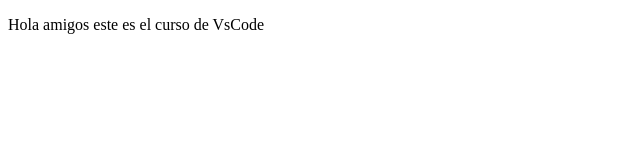
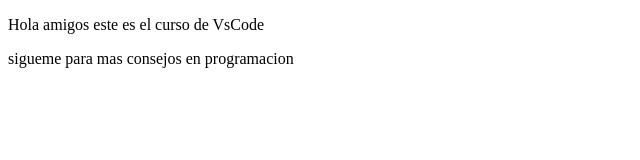
Before and after one commit to aster724/proyect1, a plain HTML site: page index.html in a window 1280 px wide. Shown: the whole page, without its empty margins (0-640 px from the left). Drawn offline with Linux system fonts and the light colour scheme.

Commit message:
cambios repo 1

```diff
--- a/index.html
+++ b/index.html
@@ -10,5 +10,6 @@
     <p>
         Hola amigos este es el curso de VsCode
     </p>
+    <p>sigueme para mas consejos en programacion</p>
 </body>
 </html>
```
